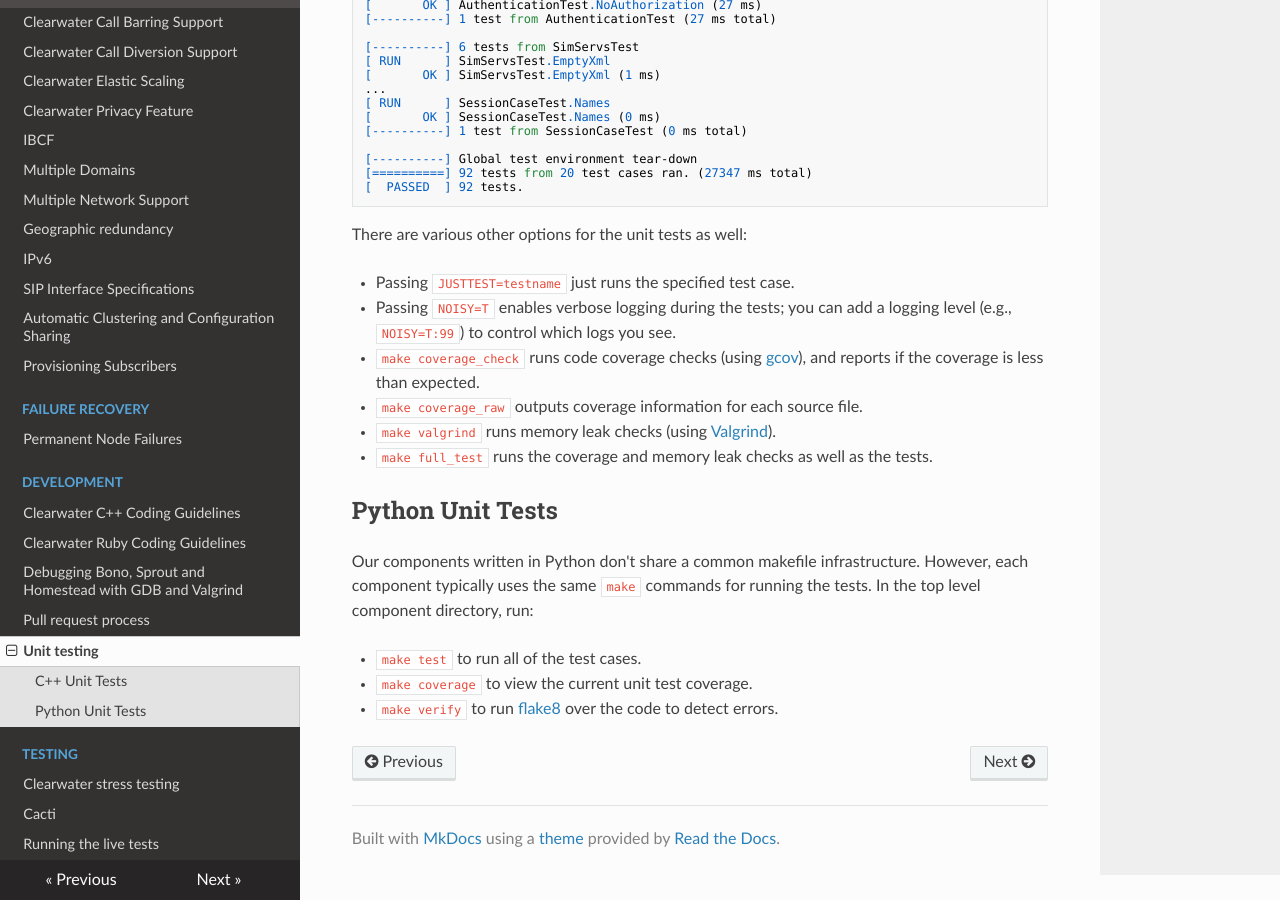
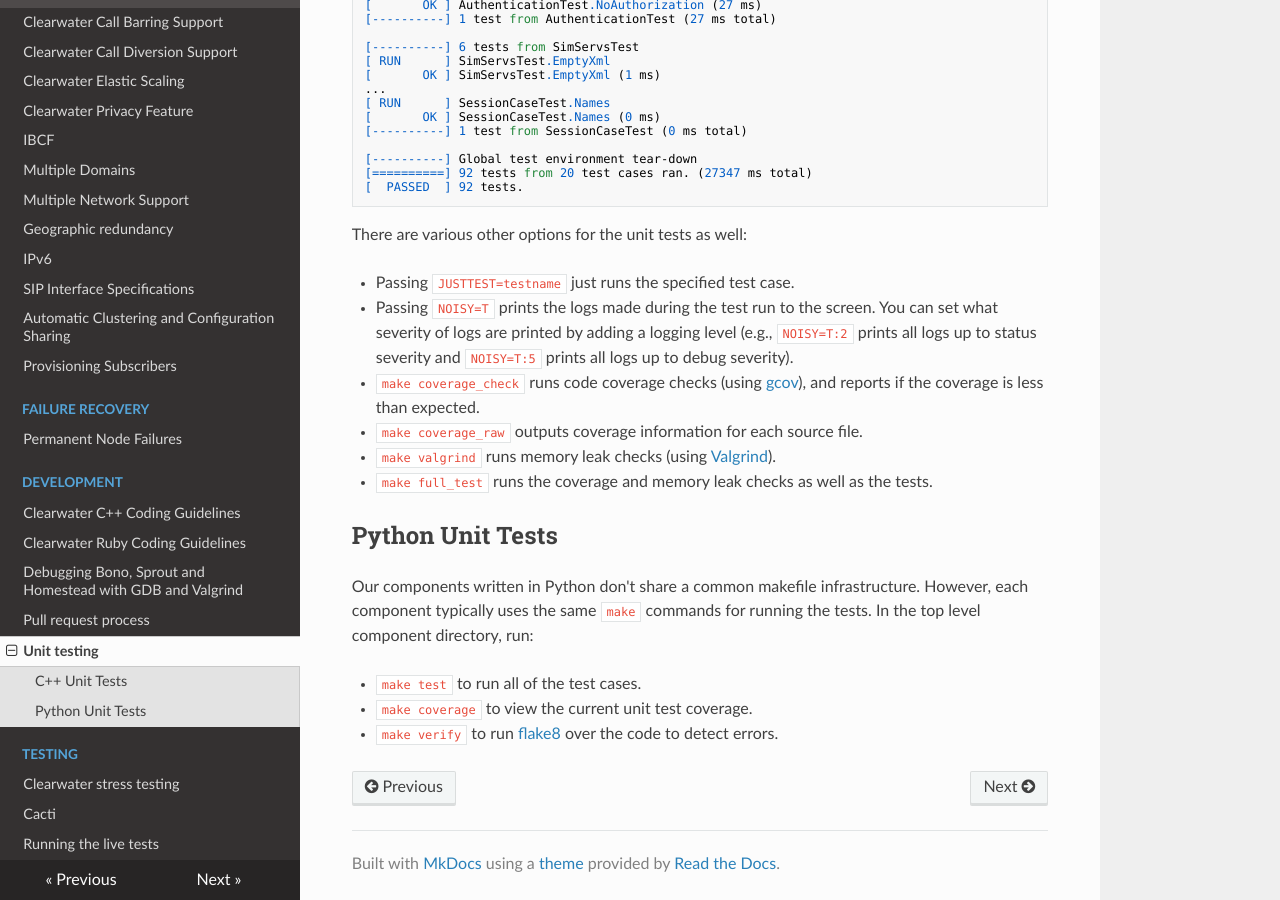
Before and after one commit to Metaswitch/clearwater-readthedocs, an MkDocs documentation site: the page built from docs/Running_unit_tests.md, in a window 1280 px wide and 900 px high, scrolled down 673 px. Built offline with MkDocs 1.6.1, drawn with Linux system fonts in a browser that asks for light colours; nearby versions of some CDN libraries; old or Windows-style settings are respelled for this version of MkDocs.

Commit message:
Updates after review - change NOISY description

```diff
--- a/docs/Running_unit_tests.md
+++ b/docs/Running_unit_tests.md
@@ -36,7 +36,7 @@ The unit tests use the [Google Test](https://code.google.com/p/googletest/) fram
 There are various other options for the unit tests as well:
 
 * Passing `JUSTTEST=testname` just runs the specified test case.
-* Passing `NOISY=T` enables verbose logging during the tests; you can add a logging level (e.g., `NOISY=T:99`) to control which logs you see.
+* Passing `NOISY=T` prints the logs made during the test run to the screen. You can set what severity of logs are printed by adding a logging level (e.g., `NOISY=T:2` prints all logs up to status severity and `NOISY=T:5` prints all logs up to debug severity).
 * `make coverage_check` runs code coverage checks (using [gcov](http://gcc.gnu.org/onlinedocs/gcc/Gcov.html)), and reports if the coverage is less than expected.
 * `make coverage_raw` outputs coverage information for each source file.
 * `make valgrind` runs memory leak checks (using [Valgrind](http://valgrind.org/)).
```
